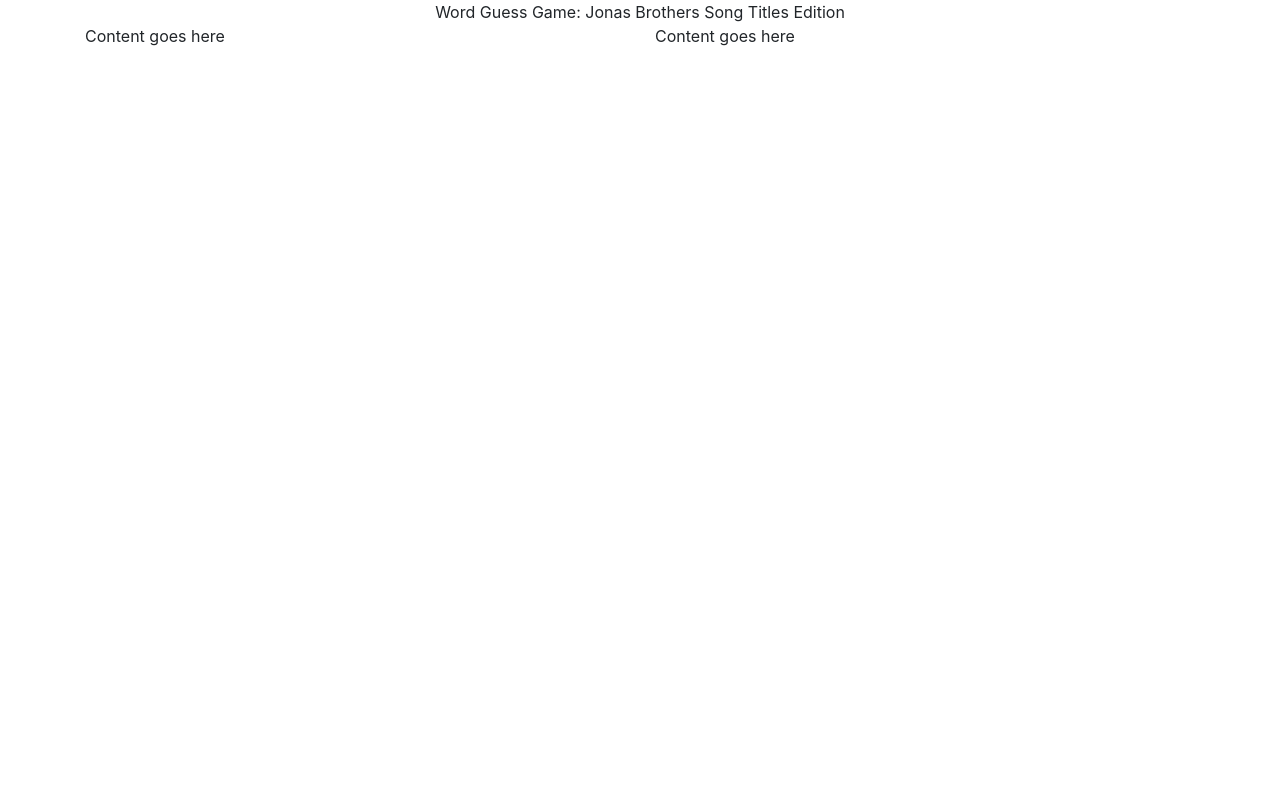
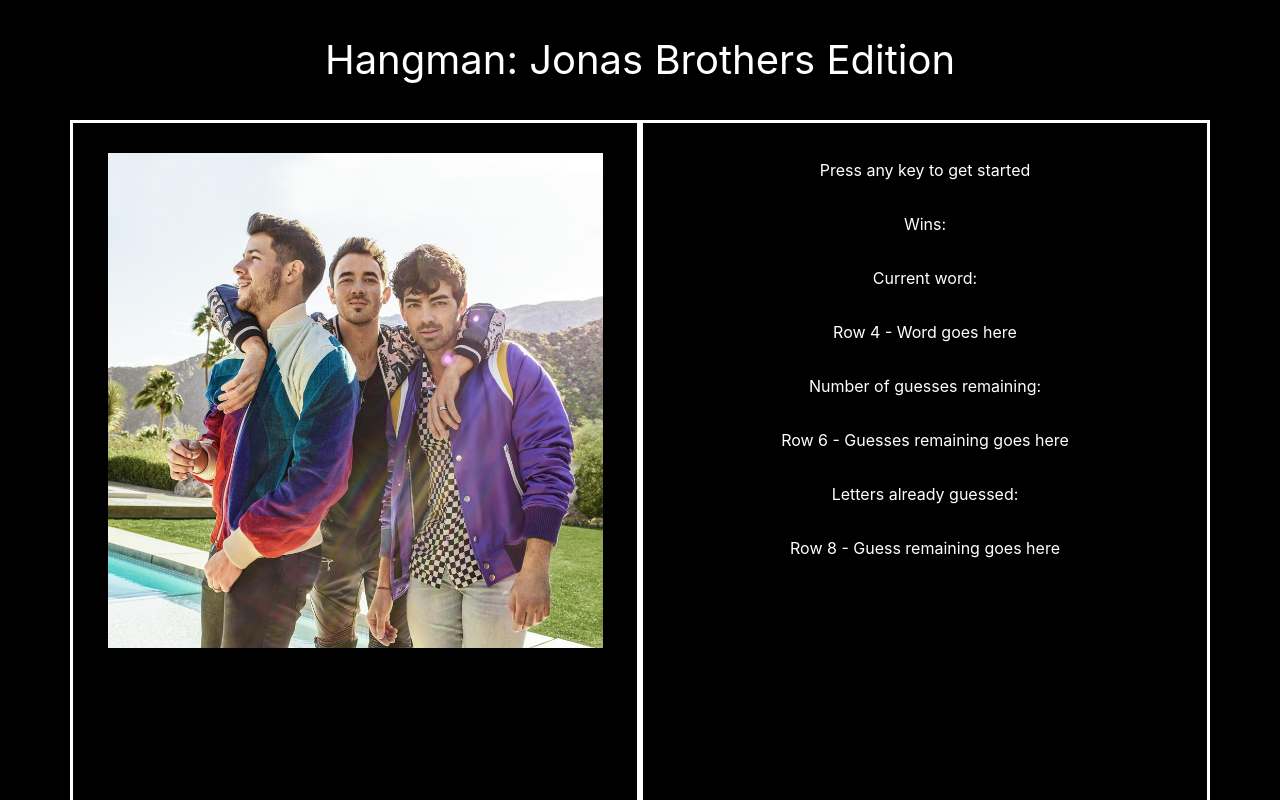
Before and after one commit to micaelabray/Word-Guess-Game, a plain HTML site: page index.html in a window 1280 px wide. Shown: the top 800 px of the page. Drawn offline with nearby package versions, Linux system fonts and the light colour scheme.

Commit message:
adds content to left and right panels

```diff
--- a/assets/css/style.css
+++ b/assets/css/style.css
@@ -1,3 +1,39 @@
+body {
+    background-color: black;
+    color: white;
+}
+
 #header {
     text-align: center;
+    font-size: 250%;
+    margin:30px;
 }
+
+#buttonPlay {
+    text-align: right;
+    margin-bottom: 20px;
+}
+
+#buttonPause {
+    margin-bottom: 20px;
+}
+
+#leftPanel {
+    text-align: center;
+    border: solid;
+}
+
+img {
+    height: 50%;
+    margin-top:30px;
+}
+
+#rightPanel {
+    border: solid;
+    padding-top: 20px;
+}
+
+.rightContent {
+    padding: 15px;
+    text-align: center;
+}
--- a/index.html
+++ b/index.html
@@ -14,19 +14,67 @@
             <div class="container">
                 <div class="row" id="header">
                     <div class="col-sm-12 col-md-12 col-lg-12">
-                        Word Guess Game: Jonas Brothers Song Titles Edition
+                        Hangman: Jonas Brothers Edition
                     </div>
                 </div>
+                <!-- Play/Pause button
+                <div class="row">
+                    <div class="col-sm-6 col-md-6 col-lg-6" id="buttonPlay">
+                        <button type="button" value="PLAY" onclick="play()" class="btn btn-light">Play button</button>
+                    </div>
+                    <div class="col-sm-6 col-md-6 col-lg-6 buttons" id="buttonPause">
+                        <button type="button" class="btn btn-light">Pause button</button>
+                    </div>
+                </div> -->
             </div>
             <div class="container">
                 <div class="row">
                     <!-- Left panel -->
-                    <div class="col-sm-6 col-md-6 col-lg-6">
-                        Content goes here
+                    <div class="col-sm-6 col-md-6 col-lg-6" id="leftPanel">
+                        <img src="assets/images/jonasbrothers.jpg" alt="Jonas Brothers" />
                     </div>
                     <!-- Right panel -->
-                    <div class="col-sm-6 col-md-6 col-lg-6">
-                        Content goes here
+                    <div class="col-sm-6 col-md-6 col-lg-6" id="rightPanel">
+                            <div class="row rightContent">
+                                <div class="col-sm-12 col-md-12 col-lg-12">
+                                    Press any key to get started
+                                </div>
+                            </div>
+                            <div class="row rightContent">
+                                <div class="col-sm-12 col-md-12 col-lg-12">
+                                    Wins:
+                                </div>
+                            </div>
+                            <div class="row rightContent">
+                                <div class="col-sm-12 col-md-12 col-lg-12">
+                                    Current word:
+                                </div>
+                            </div>
+                            <div class="row rightContent">
+                                <div class="col-sm-12 col-md-12 col-lg-12">
+                                    Row 4 - Word goes here
+                                </div>
+                            </div>
+                            <div class="row rightContent">
+                                <div class="col-sm-12 col-md-12 col-lg-12">
+                                    Number of guesses remaining:
+                                </div>
+                            </div>
+                            <div class="row rightContent">
+                                <div class="col-sm-12 col-md-12 col-lg-12">
+                                    Row 6 - Guesses remaining goes here
+                                </div>
+                            </div>
+                            <div class="row rightContent">
+                                <div class="col-sm-12 col-md-12 col-lg-12">
+                                    Letters already guessed:
+                                </div>
+                            </div>
+                            <div class="row rightContent">
+                                <div class="col-sm-12 col-md-12 col-lg-12">
+                                    Row 8 - Guess remaining goes here
+                                </div>
+                            </div>
                     </div>
                 </div>
             </div>
```
Also changed, not shown: assets/javascript/game.js (+10 -0 lines), assets/images/jonasbrothers.jpg (added).
